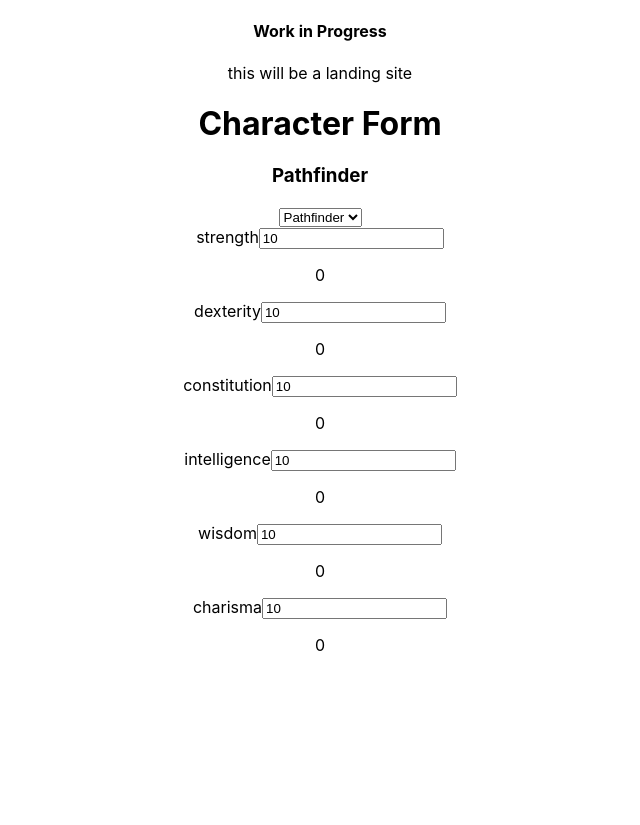
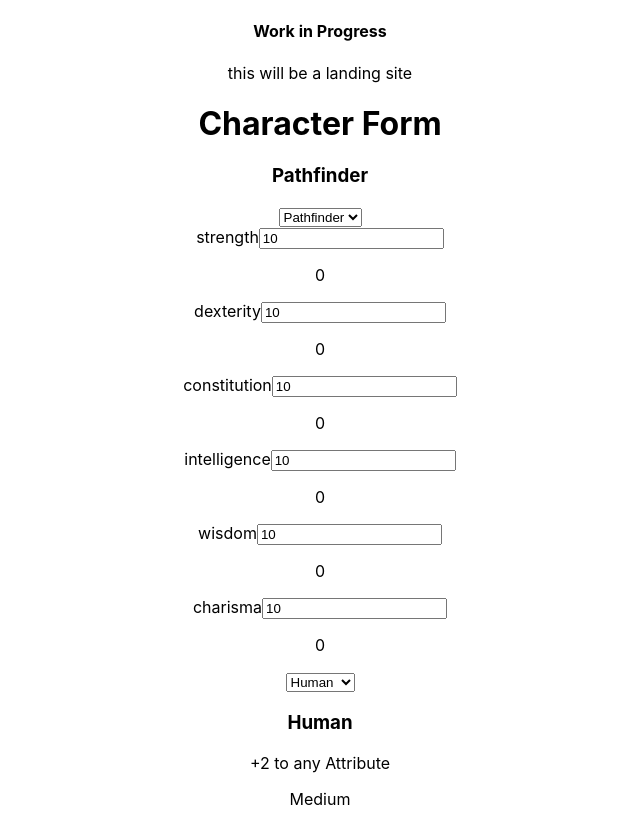
Before and after one commit to Drkeck/DnD-charGen, a React (Create React App) app in the folder client/: page / in a window 1280 px wide. Shown: the whole page, without its empty margins (320-960 px from the left). Before the commit the page ends 800 px from the top, so only its background shows below. Built offline with nearby package versions, Linux system fonts and the light colour scheme.

Commit message:
added a race selector with basic info, will try and link it to the stats so players won't have to enter it manually the first time through

```diff
--- a/client/src/Components/CharacterForm/index.js
+++ b/client/src/Components/CharacterForm/index.js
@@ -1,5 +1,6 @@
 import React, {useState} from 'react';
-import Stats from '../Stats'
+import Stats from '../Stats';
+import RacePicker from '../RacePicker';
 
 function Form() {
     const [games] = useState([
@@ -16,7 +17,19 @@
         {name: 'intelligence', score: 10},
         {name: 'wisdom', score: 10},
         {name: 'charisma', score: 10}
-    ])
+    ]);
+
+    const [races] = useState([
+        {name: "Human", stat: "+2 to any Attribute", size: "Medium"},
+        {name: "Elf", stat: "+2 Dex, +2 Int, -2 Con", size: "Medium"},
+        {name: "Halfling", stat: "+2 Dex, +2 Cha, -2 Str", size: "Small"},
+        {name: "Gnome", stat: "+2 Con, +2 Cha, -2 Str", size: "Small"},
+        {name: "Half-elf", stat: "+2 to any Attribute", size: "Medium"},
+        {name: "Half-orc", stat: "+2 to any Attribute", size: "Medium"},
+        {name: "Dwarf", stat: "+2 Con, +2 Wis, -2 Cha", size: "Medium"}
+    ]);
+
+    const [CurrentRace, setCurrentRace] = useState(races[0]);
 
     return (
         <div>
@@ -28,7 +41,7 @@
                 ))}
             </select>
             <Stats attributes={attributes} setCurrentStats={setCurrentStats}></Stats>
-            {/* <Race></Race> */}
+            <RacePicker races={races} CurrentRace={CurrentRace} setCurrentRace={setCurrentRace}></RacePicker>
         </div>
     )
 }
--- /dev/null
+++ b/client/src/Components/RacePicker/index.js
@@ -0,0 +1,23 @@
+import React from 'react';
+
+function RacePicker(props) {
+    const {
+        races,
+        CurrentRace,
+        setCurrentRace
+    } = props;
+    return(
+        <div>
+            <select onChange={(event) => setCurrentRace(races[event.target.value])}>
+                { races.map((race, num) => (
+                    <option value={num} key={num}>{race.name}</option>
+                ))}
+            </select>
+            <h3>{CurrentRace.name}</h3>
+                <p>{CurrentRace.stat}</p>
+                <p>{CurrentRace.size}</p>
+        </div>
+    )
+};
+
+export default RacePicker;
--- a/client/src/Components/Stats/index.js
+++ b/client/src/Components/Stats/index.js
@@ -6,7 +6,6 @@
         setCurrentStats
     } = props;
    async function handleChange(event) {
-        const n = event.target.name
         const i = event.target.id
         const v = event.target.value
         let newArry = [...attributes];
```
